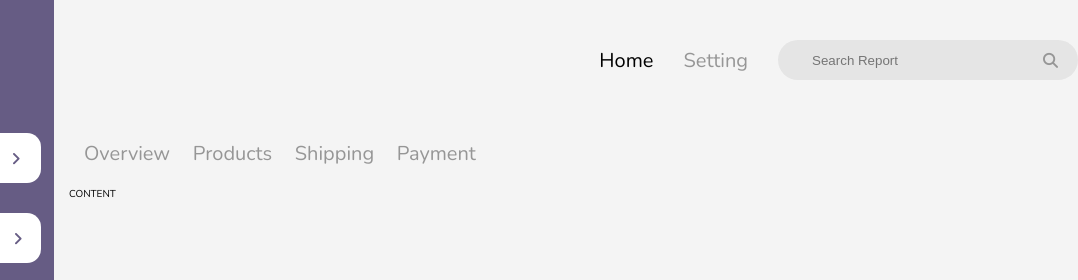
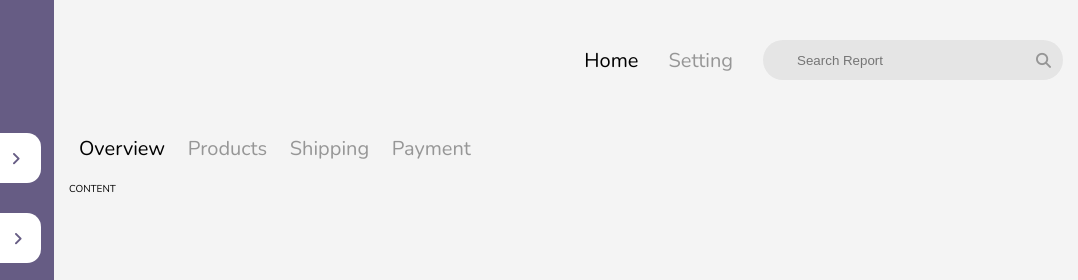
Before and after one commit to villagoizi/layout-store, a plain HTML site: page index.html in a window 1280 px wide. Shown: the top 280 px of the page, 202-1280 px from the left. Drawn offline with nearby package versions, Linux system fonts and the light colour scheme.

Commit message:
layout master terminated

```diff
--- a/style.css
+++ b/style.css
@@ -234,7 +234,7 @@ ul{
   color: var(--gray)
 }
 .active{
-  color: #000000;
+  color: #000000 !important;
 }
 .search{
   position:relative;
@@ -242,12 +242,13 @@ ul{
   align-items: center;
   transition: all ease-out 1s;
   min-width: 200px;
+  padding-right: 15px;
 }
 .search i{
   position: absolute;
   right:0;
   font-size: 1.5em;
-  padding: 0 20px 0 0;
+  padding: 0 27px 0 0;
   color: var(--gray)
 }
 
@@ -293,11 +294,32 @@ ul{
 /************MAIN***************/
 .content {
   grid-area: main;
+  position: relative;
   overflow-y: scroll;
 }
+.content::-webkit-scrollbar {
+  width: 12px;
+}
+
+.content::-webkit-scrollbar-track {
+  box-shadow: inset 0 0 .1rem var(--bg-secondary);
+  border-radius: 10px;
+}
+
+/* Handle */
+.content::-webkit-scrollbar-thumb {
+  background: var(--gray);
+  border-radius: 10px;
+}
+
+/* Handle on hover */
+.content::-webkit-scrollbar-thumb:hover {
+  background: var(--primary);
+}
+
 .navbar-responsive{
   display:flex;
-  margin: 2em;
+  margin: 1.5em;
 }
 #non-display{
   display: none;
@@ -338,6 +360,19 @@ ul{
     font-size: 1.5em;
   }
 }
+
+@media screen and (min-width:768px){
+  .navbar-responsive{
+    position:sticky;
+    top:0;
+    background-color: var(--bg-primary);
+  }
+}
 .main{
   margin-top:20px;
 }
+
+.box{
+  height: 400px;
+  background-color: red;
+}
```
